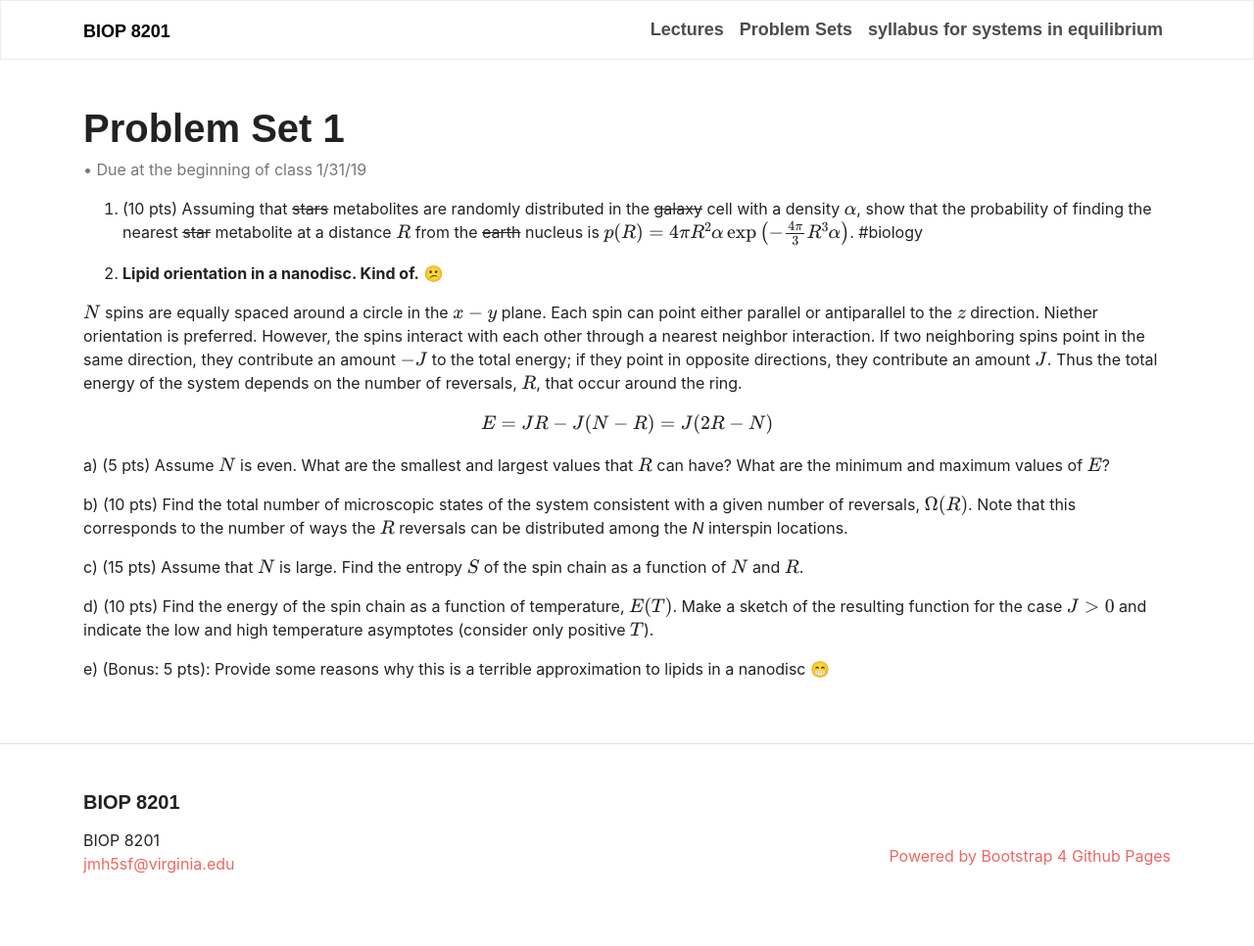
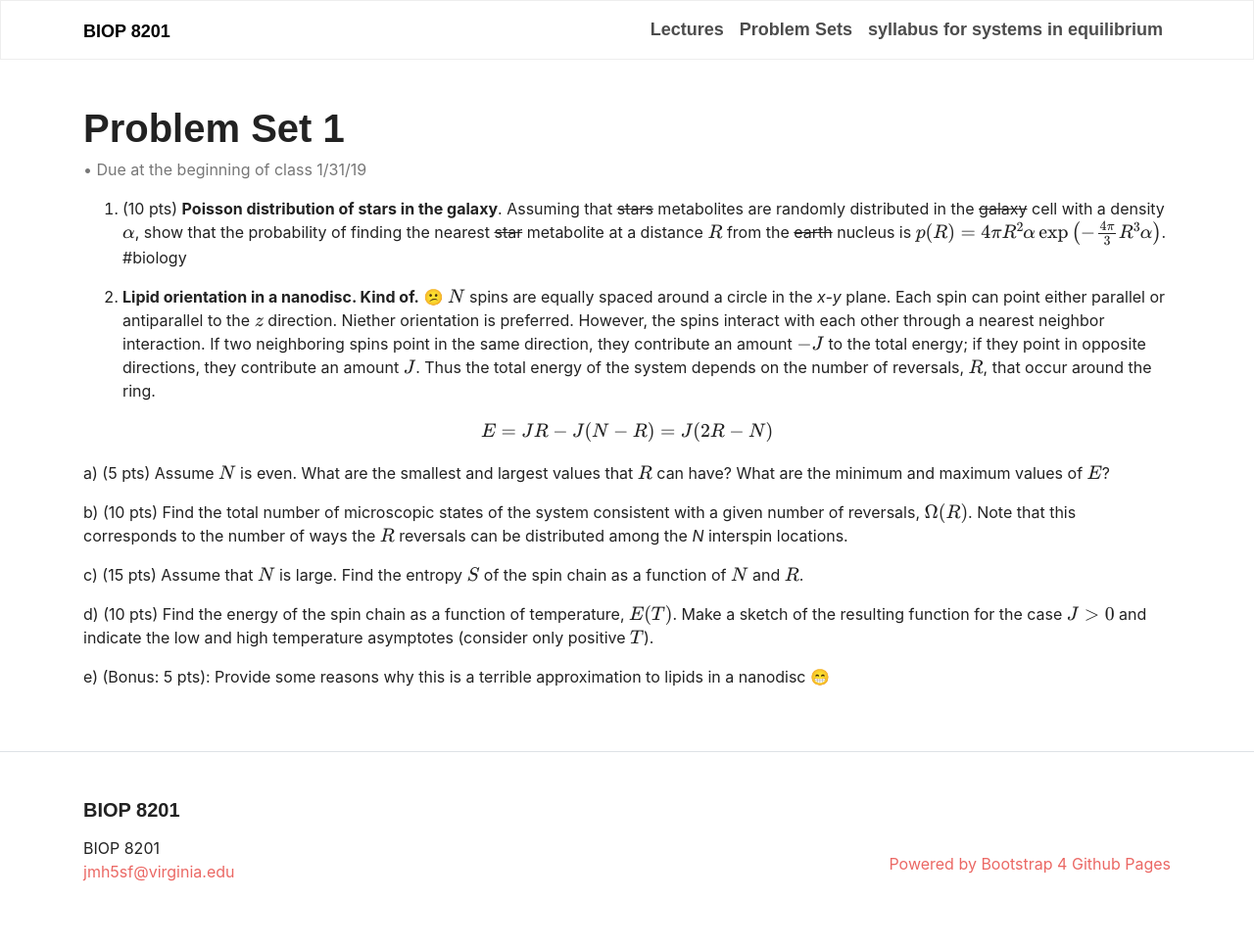
Before and after one commit to jmhays/biop-web, a Jekyll site: the page built from problem_sets/ps1.md, in a window 1280 px wide. Shown: the whole page at 98% size. Built offline with Jekyll 4.4.1, drawn with Linux system fonts in a browser that asks for light colours; emoji names are drawn with the system emoji font; some web fonts are replaced; formulas are drawn with MathJax 3.

Commit message:
Minor formatting fixes.

```diff
--- a/problem_sets/ps1.md
+++ b/problem_sets/ps1.md
@@ -3,20 +3,19 @@
   title: Problem Set 1
   author: Due at the beginning of class 1/31/19
 ---
-1. (10 pts) Assuming that ~~stars~~ metabolites are randomly distributed in the ~~galaxy~~ cell with a density $$\alpha$$, show that the probability of finding the nearest ~~star~~ metabolite at a distance $$R$$ from the ~~earth~~ nucleus is $$p(R) = 4\pi R^2 \alpha \exp\left({-\frac{4\pi}{3}} R^3 \alpha\right)$$. #biology
 
-2. **Lipid orientation in a nanodisc. Kind of.** :confused:
+1. (10 pts) **Poisson distribution of stars in the galaxy**. Assuming that ~~stars~~ metabolites are randomly distributed in the ~~galaxy~~ cell with a density $$\alpha$$, show that the probability of finding the nearest ~~star~~ metabolite at a distance $$R$$ from the ~~earth~~ nucleus is $$p(R) = 4\pi R^2 \alpha \exp\left({-\frac{4\pi}{3}} R^3 \alpha\right)$$. #biology
 
-  $$N$$ spins are equally spaced around a circle in the $$x-y$$ plane. Each spin can point either parallel or antiparallel to the $$z$$ direction. Niether orientation is preferred. However, the spins interact with each other through a nearest neighbor interaction. If two neighboring spins point in the same direction, they contribute an amount $$−J$$ to the total energy; if they point in opposite directions, they contribute an amount $$J$$. Thus the total energy of the system depends on the number of reversals, $$R$$, that occur around the ring.
+2. **Lipid orientation in a nanodisc. Kind of.** :confused: $$N$$ spins are equally spaced around a circle in the *x-y* plane. Each spin can point either parallel or antiparallel to the $$z$$ direction. Niether orientation is preferred. However, the spins interact with each other through a nearest neighbor interaction. If two neighboring spins point in the same direction, they contribute an amount $$−J$$ to the total energy; if they point in opposite directions, they contribute an amount $$J$$. Thus the total energy of the system depends on the number of reversals, $$R$$, that occur around the ring.
 
-  $$E = JR − J(N − R) = J(2R − N)$$
+$$E = JR − J(N − R) = J(2R − N)$$
 
-  a) (5 pts) Assume $$N$$ is even. What are the smallest and largest values that $$R$$ can have? What are the minimum and maximum values of $$E$$?
+a) (5 pts) Assume $$N$$ is even. What are the smallest and largest values that $$R$$ can have? What are the minimum and maximum values of $$E$$?
 
-  b) (10 pts) Find the total number of microscopic states of the system consistent with a given number of reversals, $$\Omega(R)$$. Note that this corresponds to the number of ways the $$R$$ reversals can be distributed among the *N* inter­spin locations.
+b) (10 pts) Find the total number of microscopic states of the system consistent with a given number of reversals, $$\Omega(R)$$. Note that this corresponds to the number of ways the $$R$$ reversals can be distributed among the *N* inter­spin locations.
 
-  c) (15 pts) Assume that $$N$$ is large. Find the entropy $$S$$ of the spin chain as a function of $$N$$ and $$R$$.
+c) (15 pts) Assume that $$N$$ is large. Find the entropy $$S$$ of the spin chain as a function of $$N$$ and $$R$$.
 
-  d) (10 pts) Find the energy of the spin chain as a function of temperature, $$E(T)$$. Make a sketch of the resulting function for the case $$J > 0$$ and indicate the low and high temperature asymptotes (consider only positive $$T$$).
+d) (10 pts) Find the energy of the spin chain as a function of temperature, $$E(T)$$. Make a sketch of the resulting function for the case $$J > 0$$ and indicate the low and high temperature asymptotes (consider only positive $$T$$).
 
-  e) (Bonus: 5 pts): Provide some reasons why this is a terrible approximation to lipids in a nanodisc :grin:
+e) (Bonus: 5 pts): Provide some reasons why this is a terrible approximation to lipids in a nanodisc :grin:
```
